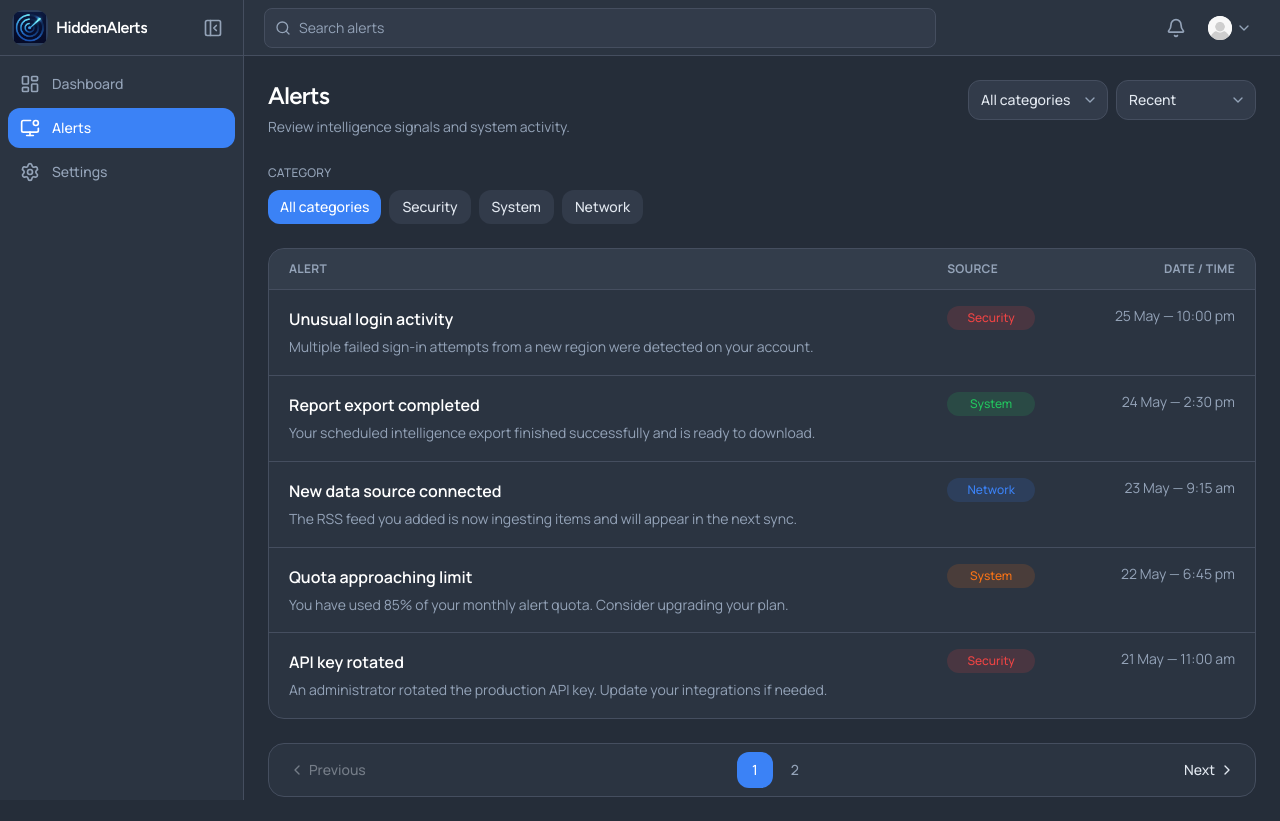
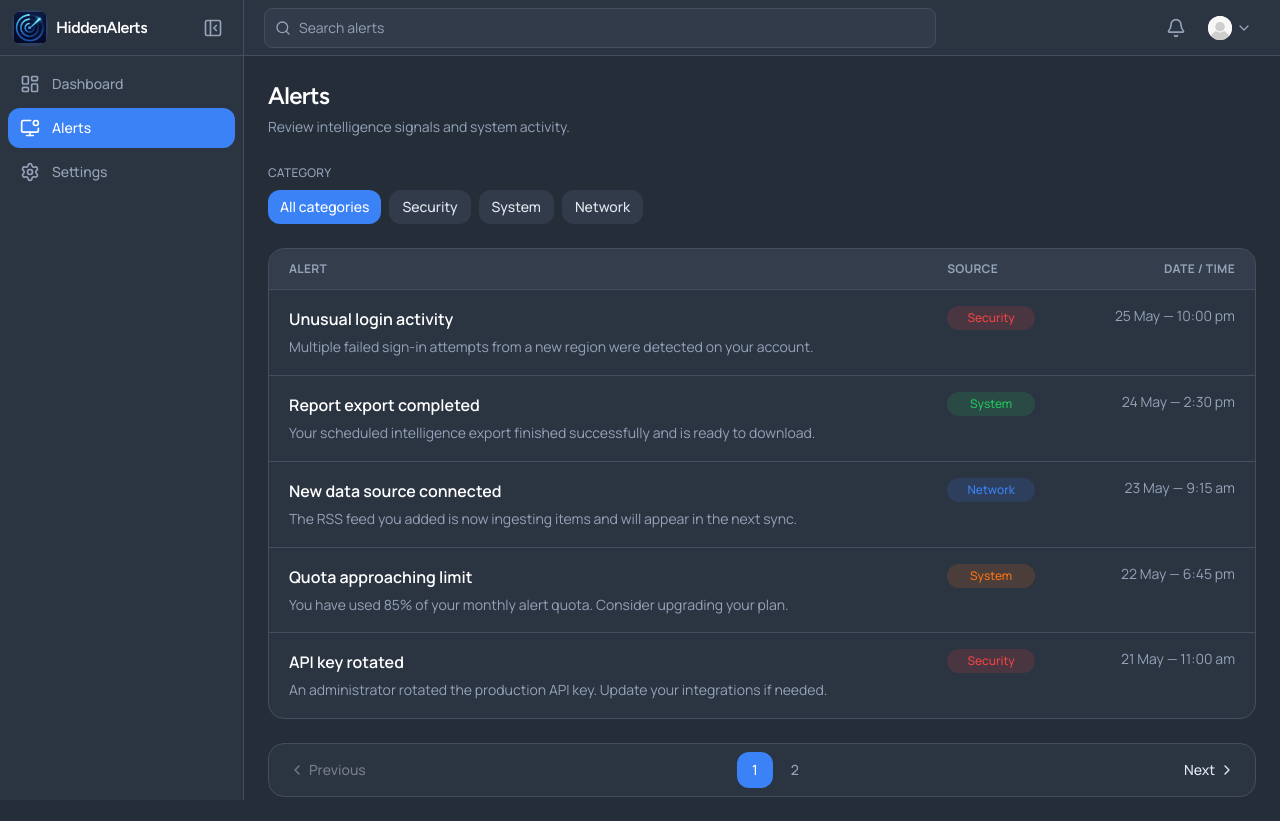
Before and after one commit to HiddenAlerts/hiddenalerts, a Next.js app in the folder frontend/: page /alerts in a window 1280 px wide. Built offline with nearby package versions, Linux system fonts and the light colour scheme.

Commit message:
update: hide filter on alerts screen

```diff
--- a/frontend/components/alerts/AlertsScreen.tsx
+++ b/frontend/components/alerts/AlertsScreen.tsx
@@ -31,7 +31,7 @@ export const AlertsScreen: FC = () => {
           </p>
         </div>
 
-        <div className="flex flex-wrap gap-2 sm:justify-end">
+        {/* <div className="flex flex-wrap gap-2 sm:justify-end">
           <FilterDropdown
             id="alert-category"
             label="Category"
@@ -46,7 +46,7 @@ export const AlertsScreen: FC = () => {
             options={sortOptions}
             onChange={(v) => list.setSort(v as 'recent' | 'oldest')}
           />
-        </div>
+        </div> */}
       </div>
 
       <div className="space-y-2">
@@ -54,7 +54,7 @@ export const AlertsScreen: FC = () => {
           Category
         </p>
         <div className="flex flex-wrap gap-2">
-          {ALERT_CATEGORY_OPTIONS.map((opt) => {
+          {ALERT_CATEGORY_OPTIONS.map(opt => {
             const selected = list.category === opt.value;
             return (
               <button
```
